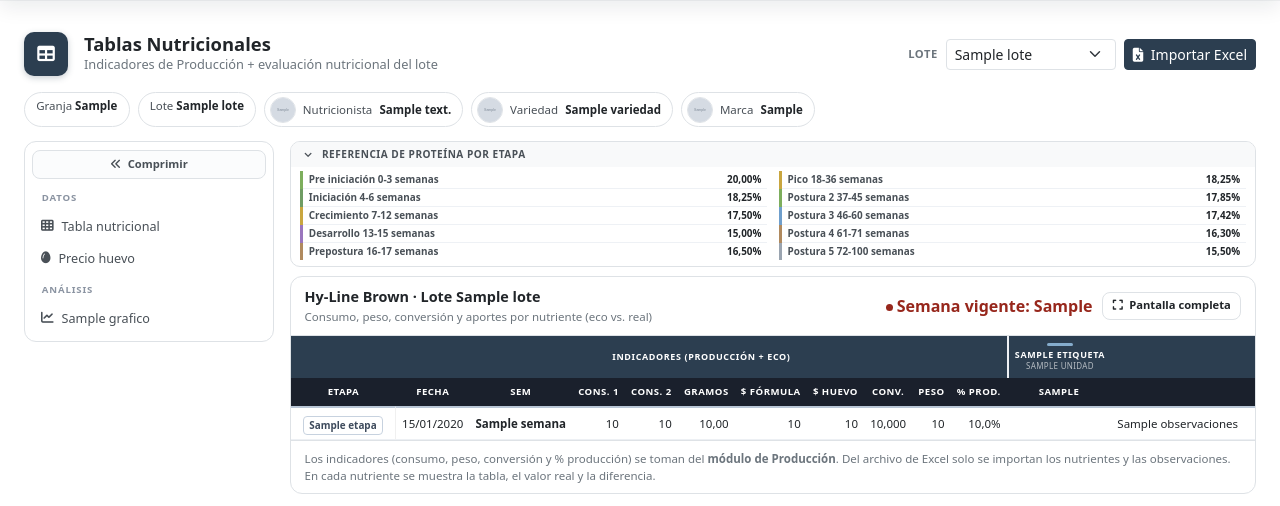
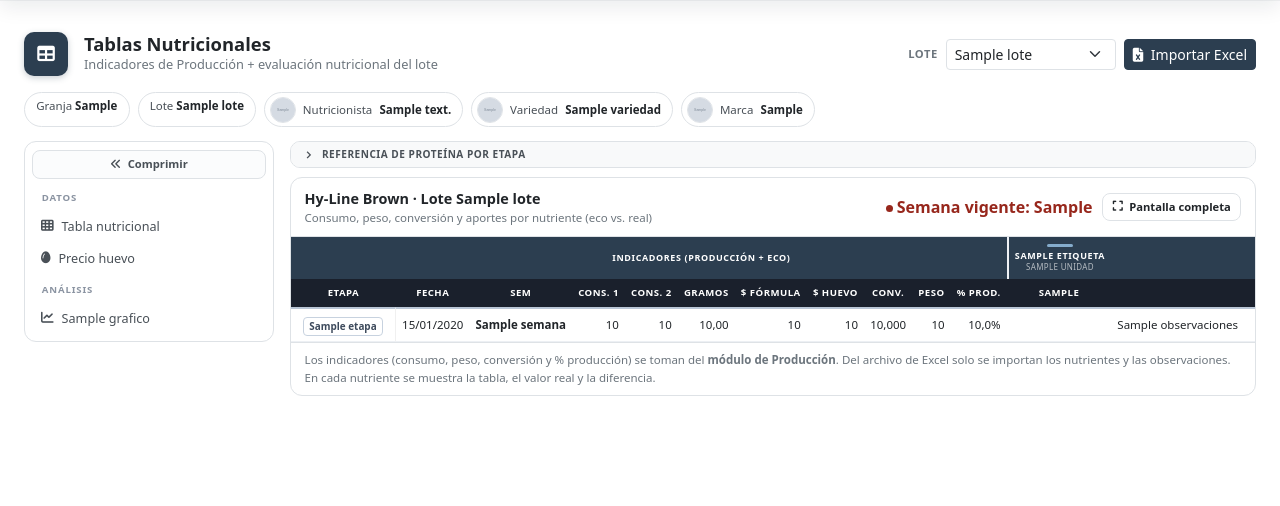
Before and after one commit to sistemas443/Proyecto_Union, a Flask app: template templates/planta_alimentos/tablas_nutricionales.html in a window 1280 px wide. Shown: the part 60-566 px from the top of the page. Run offline with Flask 3, Linux system fonts and the light colour scheme; the template is opened without the code that fills it: most values are stand-ins (such as "Sample title", 1, 10 or a date in 2020); grey boxes marked "Sample" are stand-in pictures; some libraries are stand-ins or nearby versions.

Commit message:
Tablas Nutricionales: referencia de proteina inicia comprimida

```diff
--- a/templates/planta_alimentos/tablas_nutricionales.html
+++ b/templates/planta_alimentos/tablas_nutricionales.html
@@ -1024,13 +1024,13 @@
 
       {% else %}
       <div class="tn-referencia" id="tnReferenciaProteina">
-        <button type="button" class="tn-ref-toggle" data-bs-toggle="collapse"
-          data-bs-target="#tnRefBody" aria-expanded="true" aria-controls="tnRefBody"
-          title="Ocultar o mostrar la referencia de proteína por etapa">
+        <button type="button" class="tn-ref-toggle collapsed" data-bs-toggle="collapse"
+          data-bs-target="#tnRefBody" aria-expanded="false" aria-controls="tnRefBody"
+          title="Mostrar u ocultar la referencia de proteína por etapa">
           <i class='bx bx-chevron-down'></i>
           <span>Referencia de proteína por etapa</span>
         </button>
-        <div class="collapse show" id="tnRefBody">
+        <div class="collapse" id="tnRefBody">
           <div class="tn-ref-body">
             <table class="tn-ref-tabla">
               <tbody>
```
